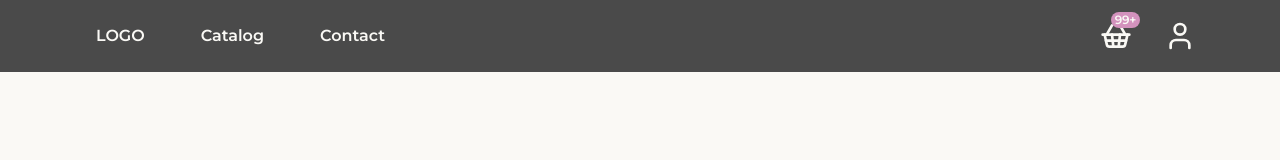
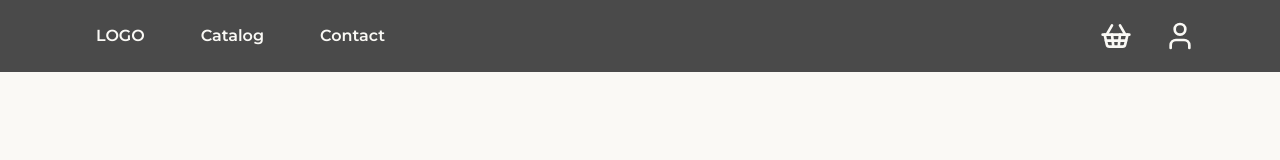
Before and after one commit to muscaa/a-la-mama, a Next.js app: page / in a window 1280 px wide. Shown: the top 160 px of the page. Built offline with nearby package versions, Linux system fonts and the light colour scheme.

Commit message:
remove bubble if basket is empty

```diff
--- a/src/components/NavBar.tsx
+++ b/src/components/NavBar.tsx
@@ -36,7 +36,7 @@ export default function NavBar() {
     const isMobile = useIsMobile();
     const [menuOpen, setMenuOpen] = useState(false);
 
-    const cosSize = 300;
+    const cosSize = 0;
 
     const SharedLinkButtons = () => (
         <>
@@ -68,9 +68,12 @@ export default function NavBar() {
                 <div className="flex gap-2">
                     <LinkButton href="/cos" square>
                         <ShoppingBasket size={32} className="min-w-8 min-h-8" />
-                        <h6 className="absolute right-1 top-1 h-4 p-1 rounded-full bg-lilac flex justify-center items-center">
-                            {cosSize > 99 ? "99+" : cosSize}
-                        </h6>
+                        {
+                            cosSize > 0 &&
+                            <h6 className="absolute right-1 top-1 h-4 p-1 rounded-full bg-lilac flex justify-center items-center">
+                                {cosSize > 99 ? "99+" : cosSize}
+                            </h6>
+                        }
                     </LinkButton>
                     <LinkButton href="/cont" square>
                         <User size={32} className="min-w-8 min-h-8" />
```
